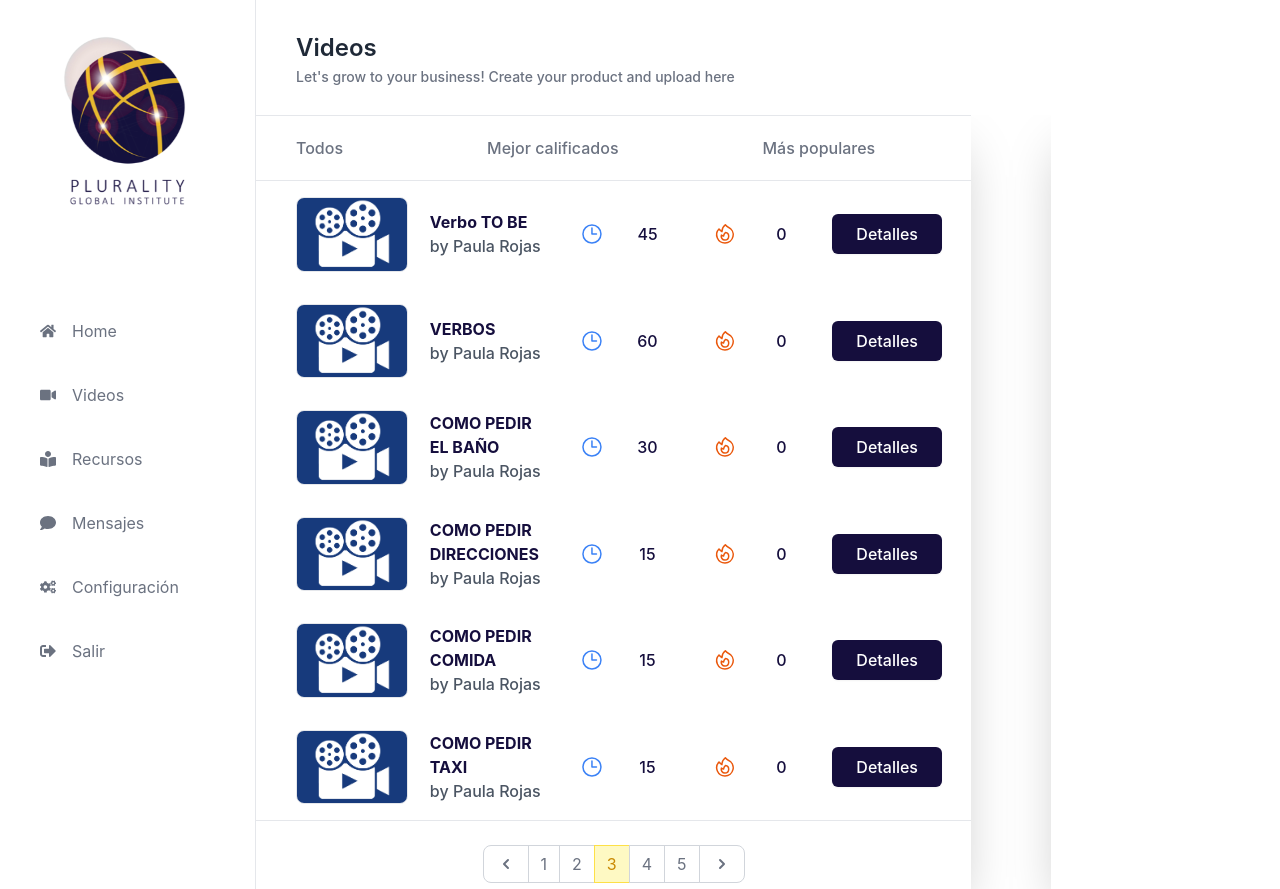
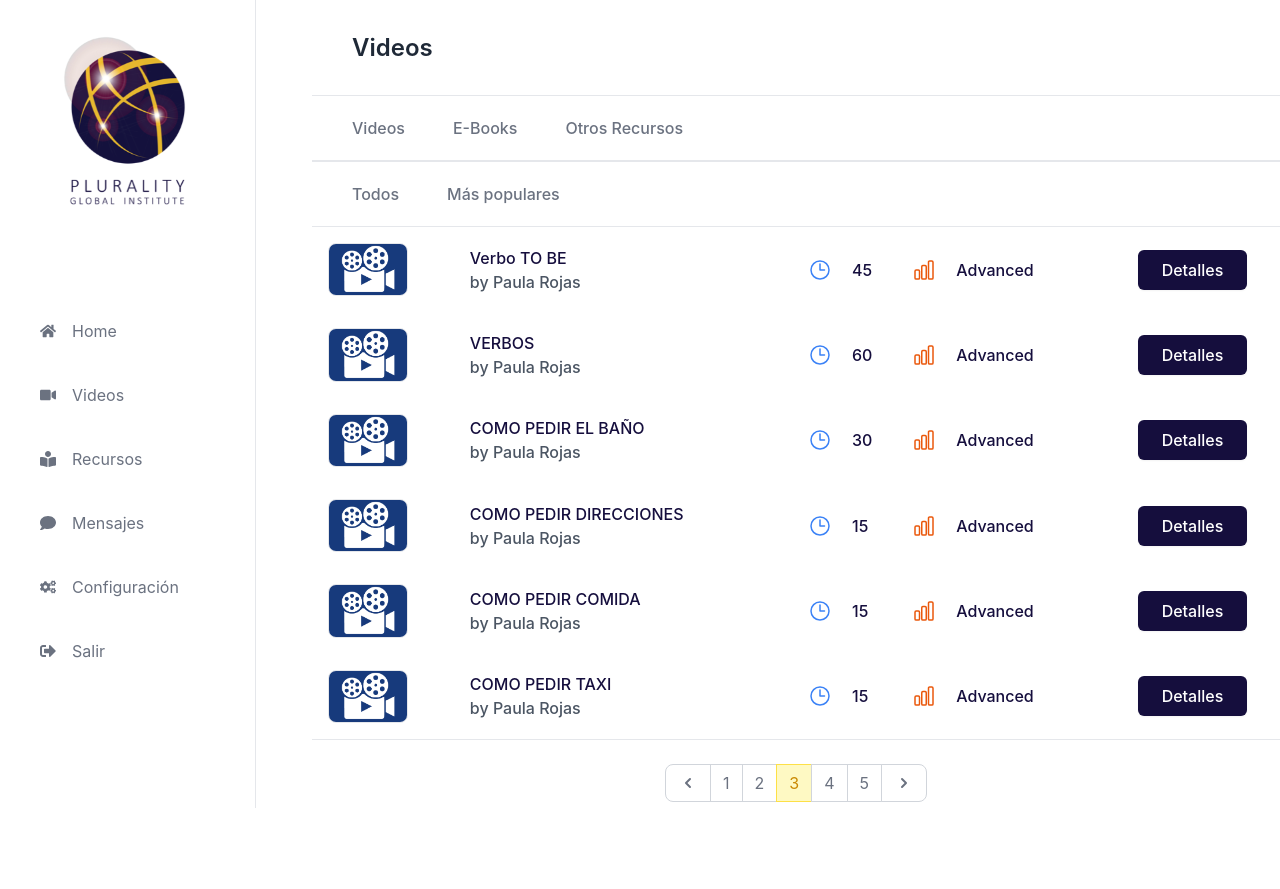
Before and after one commit to latamdev/CL_EVPS_WEB, a React (Create React App) app: page /platform/videos in a window 1280 px wide. After the commit the page ends 808 px from the top, so only its background shows below. Built offline with nearby package versions, Linux system fonts and the light colour scheme.

Commit message:
Fix videos

```diff
--- a/src/components/TopNavbar/TopNavbar.tsx
+++ b/src/components/TopNavbar/TopNavbar.tsx
@@ -4,9 +4,6 @@ const TopNavbar: FC<{ pathName: string }> = ({pathName}) => {
     return (<div className="flex items-center justify-between py-7 px-10">
     <div>
       <h1 className="text-2xl font-semibold leading-relaxed text-gray-800">{pathName}</h1>
-      <p className="text-sm font-medium text-gray-500">
-        Let's grow to your business! Create your product and upload here
-      </p>
     </div>
   </div>)
 }
--- a/src/components/Videos/VideoDetails.tsx
+++ b/src/components/Videos/VideoDetails.tsx
@@ -3,15 +3,50 @@ import { Details } from './interfaces';
 import vidPlaceholder from '../../assets/images/video_placeholder.jpg'
 
 
-const VideoDetails: FC<{details: Details}> = ({details}) => {
+const VideoDetails: FC<{ details: Details, setShowModal: any }> = ({ details, setShowModal }) => {
     return (
-        <div className=''>
-            <div>
-                {/**<img src={vidPlaceholder} className="ml-auto mr-auto w-80 aspect-[3/2] rounded-lg object-cover object-top border border-gray-200" />*/}
-                <iframe width="560" height="315" className='ml-0 w-full border-8 border-customYellow' src="https://www.youtube.com/embed/RGqAVLLtX14?start=1086" title="YouTube video player" allow="accelerometer; autoplay; clipboard-write; encrypted-media; gyroscope; picture-in-picture; web-share"></iframe>
+        <div className='px-10'>
+            <div className="relative w-auto my-6 mx-auto max-w-3xl">
+                {/*content*/}
+                <div className="border-0 rounded-lg shadow-lg relative flex flex-col w-full bg-white outline-none focus:outline-none">
+                    {/*header*/}
+                    <div className="flex items-start justify-between p-5 border-b border-solid border-slate-200 rounded-t">
+                        <h3 className="text-3xl font-semibold">
+                            {details.title}
+                        </h3>
+                    </div>
+
+                    {/*body*/}
+                    <div className="relative p-6 flex-auto">
+                        <div>
+                            {/**<img src={vidPlaceholder} className="ml-auto mr-auto w-80 aspect-[3/2] rounded-lg object-cover object-top border border-gray-200" />*/}
+                            <iframe width="560" height="315" className='ml-0 w-full border-8 border-customYellow' src="https://www.youtube.com/embed/RGqAVLLtX14?start=1086" title="YouTube video player" allow="accelerometer; autoplay; clipboard-write; encrypted-media; gyroscope; picture-in-picture; web-share"></iframe>
+                        </div>
+                        <br/>
+                        <p>
+                            {details.description}
+                        </p>
+
+                    </div>
+                    {/*footer*/}
+                    <div className="flex items-center justify-end p-6 border-t border-solid border-slate-200 rounded-b">
+                        <button
+                            className="text-red-500 background-transparent font-bold uppercase px-6 py-2 text-sm outline-none focus:outline-none mr-1 mb-1 ease-linear transition-all duration-150"
+                            type="button"
+                            onClick={() => setShowModal(false)}
+                        >
+                            Cerrar
+                        </button>
+                        <button
+                            className="bg-emerald-500 text-white active:bg-emerald-600 font-bold uppercase text-sm px-6 py-3 rounded shadow hover:shadow-lg outline-none focus:outline-none mr-1 mb-1 ease-linear transition-all duration-150"
+                            type="button"
+                            onClick={() => setShowModal(false)}
+                        >
+                            Agregar a carrito ${details.price}
+                        </button>
+                    </div>
+                </div>
             </div>
-            <div className='mt-10'>{details.description}</div>
-            <div className='mt-10 flex justify-center'><button className="btn-custom btn-primary btn-buy">Comprar ${details.price}</button></div>
         </div>
     )
 }
--- a/src/components/Videos/VideoListItem.tsx
+++ b/src/components/Videos/VideoListItem.tsx
@@ -1,31 +1,36 @@
 import React, { FC } from "react";
 import { VideoResponse } from "./interfaces";
-import { VideoCameraIcon, ClockIcon, FireIcon } from "@heroicons/react/24/outline";
+import { ClockIcon, ChartBarIcon } from "@heroicons/react/24/outline";
+
 import vidPlaceholder from '../../assets/images/video_placeholder.jpg'
 
 const VideoListItem: FC<{ video: VideoResponse, callbackHandleVideoDetails: any }> = ({ video, callbackHandleVideoDetails }) => {
     return (
-        <tr className="hover:bg-yellow-100 transition-colors group flex space-x-5">
-            <td className="flex-1 gap-x-4 items-center py-4 pl-10">
-                <img alt="logo" src={vidPlaceholder} className="w-40 aspect-[3/2] rounded-lg object-cover object-top border border-gray-200" />
+        <tr className="hover:bg-yellow-100 transition-colors group gap-x-7">
+            <td className="flex-row items-center py-4 px-4  pr-1">
+                <img alt="logo" src={vidPlaceholder} className="w-20 aspect-[3/2] rounded-lg object-cover object-top border border-gray-200" />
             </td>
-            <td className="flex-1 font-medium text-left mt-auto mb-auto">
-                <div className="col-title text-morazul">
+            <td className="flex-row font-medium text-left my-auto ">
+                <div className="text-morazul">
                     {video.title}
                 </div>
-                <div className="col-teacher text-gray-600">
+                <div className="text-gray-600">
                     by {video.teacher}
                 </div>
             </td>
-            <td className="flex-1 font-medium text-center flex mt-auto mb-auto">
-                <ClockIcon className="flex-1 h-6 h-6 text-blue-500 " />
-                <p className="flex-1 h-6 h-6 text-morazul ">{video.duration}</p>
+            <td className="flex-row font-medium text-center mt-auto mb-auto ">
+                <div className="flex w-fit gap-x-5 justify-between ">
+                    <ClockIcon className="h-6 text-blue-500 " />
+                    <p className="h-6 text-morazul ">{video.duration}</p>
+                </div>
             </td>
-            <td className="flex-1 font-medium text-center flex mt-auto mb-auto">
-                <FireIcon className="flex-1 h-6 h-6 text-orange-600" />
-                <p className="flex-1 h-6 h-6 text-morazul ">{video.rating}</p>
+            <td className="flex-row font-medium text-center mt-auto mb-auto ">
+                <div className="flex w-fit gap-x-5 justify-between">
+                    <ChartBarIcon className="h-6 text-orange-600 " />
+                    <p className="h-6 text-morazul">Advanced</p>
+                </div>
             </td>
-            <td className="flex-1 font-medium text-center mt-auto mb-auto pr-7">
+            <td className="flex-row font-medium text-center mt-auto mb-auto ">
                 <button onClick={callbackHandleVideoDetails} className="btn-custom btn-primary">Detalles</button>
             </td>
         </tr>
--- a/src/components/Videos/Videos.tsx
+++ b/src/components/Videos/Videos.tsx
@@ -9,6 +9,7 @@ import TopNavbar from "../TopNavbar/TopNavbar";
 const Videos = ({ }) => {
     const [videosList, setVideosList] = useState(MOCK_VIDEO_RESPONSE)
     const [videoDetails, setVideoDetails] = useState<Details>({})
+    const [showModal, setShowModal] = useState(false);
 
     const handleDetails = (video: VideoResponse) => {
         const details: Details = {
@@ -19,21 +20,25 @@ const Videos = ({ }) => {
         }
 
         setVideoDetails(details)
+        setShowModal(true)
     }
 
     const filters = [
-        { name: "Todos" },
-        { name: "Mejor calificados" },
-        { name: "Más populares" },
+        { name: "Videos" },
+        { name: "E-Books" },
+        { name: "Otros Recursos" },
     ];
 
+    const subFilters = [
+        { name: "Todos" },
+        { name: "Más populares" },
+    ]
+
     return (
-        <div>
+        <div className="flex-col pl-14 ">
             <TopNavbar pathName={'Videos'} />
-
-            <div className="flex space-x-20 overflow-auto">
-                <div className="flex flex-col shadow-2xl ">
-                    <div className="flex gap-x-24 items-center px-4 border-y border-gray-200">
+            <div className="flex flex-col">
+                <div className="flex items-center px-4 border-y border-gray-200">
                     {filters.map((filter) => {
                         return (
                             <button
@@ -48,7 +53,22 @@ const Videos = ({ }) => {
                     })
                     }
                 </div>
-                    <table className="w-full border-b border-gray-200">
+                <div className="flex items-center px-4 border-y border-gray-200">
+                    {subFilters.map((filter) => {
+                        return (
+                            <button
+                                className="flex gap-x-2 items-center py-5 px-6 text-gray-500 hover:text-morazul relative group"
+                            >
+                                <span className="font-medium"> {filter.name} </span>
+                                <span
+                                    className="absolute w-full h-1 left-3 bg-customYellow rounded bottom-0 scale-x-0 group-hover:scale-x-100 transition-transform ease-in-out"
+                                />
+                            </button>
+                        )
+                    })
+                    }
+                </div>
+                <table className="border-b border-gray-200 flex-row">
                     <thead>
                     </thead>
                     <tbody>
@@ -100,25 +120,22 @@ const Videos = ({ }) => {
                     </nav>
 
                 </div>
+            </div>
 
-
-                </div>
-                <div className="flex-1 shadow-2xl">
-                    <div className="container mx-auto px-6 py-6">
-                        <h1 className="text-left font-bold text-5xl">
-                            {videoDetails.title}
-                        </h1>
-                        <div className="pt-24">
+            {showModal ? (
+                <>
+                    <div
+                        className="justify-center items-center flex overflow-x-hidden overflow-y-auto fixed inset-0 z-50 outline-none focus:outline-none"
+                    >
                         {
                             Object.keys(videoDetails).length !== 0 ?
-                                    <VideoDetails details={videoDetails} /> :
+                                <VideoDetails details={videoDetails} setShowModal={setShowModal} /> :
                                 <div></div>
                         }
                     </div>
-                    </div>
-                </div>
-            </div>
-
+                    <div className="opacity-25 fixed inset-0 z-40 bg-black"></div>
+                </>
+            ) : null}
         </div>
 
     )
```
Also changed, not shown: 1 other file (tests, documents, lock files or other folders). Lines whose indentation alone changed are shown as unchanged.
